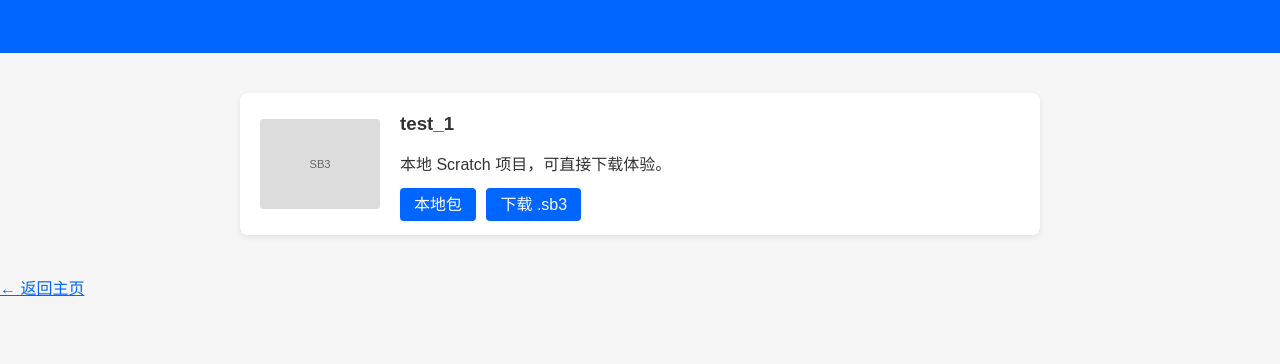
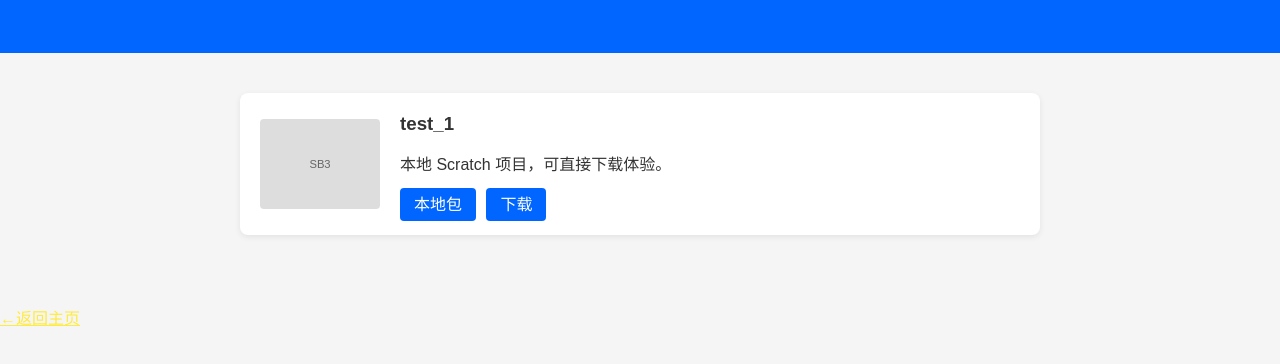
Before and after one commit to xcx75/xcx75.github.io, a plain HTML site: page sb3/index.html in a window 1280 px wide. Shown: the part 156-520 px from the top of the page. Drawn offline with Linux system fonts and the light colour scheme.

Commit message:
Update index.html

```diff
--- a/sb3/index.html
+++ b/sb3/index.html
@@ -29,11 +29,11 @@
         <h3>test_1</h3>
         <p>本地 Scratch 项目，可直接下载体验。</p>
         <a class="btn" href="test_1/test_1.html" target="_blank">本地包</a>
-        <a class="btn" href="test_1/test_1.sb3" download>下载 .sb3</a>
+        <a class="btn" href="test_1/test_1.sb3" download>下载</a>
       </div>
     </div>
   </div>
 
-  <a class="back" href="../">← 返回主页</a>
+  <a href="/" style="color:#ffeb3b;margin-top:30px;display:inline-block"> ←返回主页 </a>
 </body>
 </html>
```
